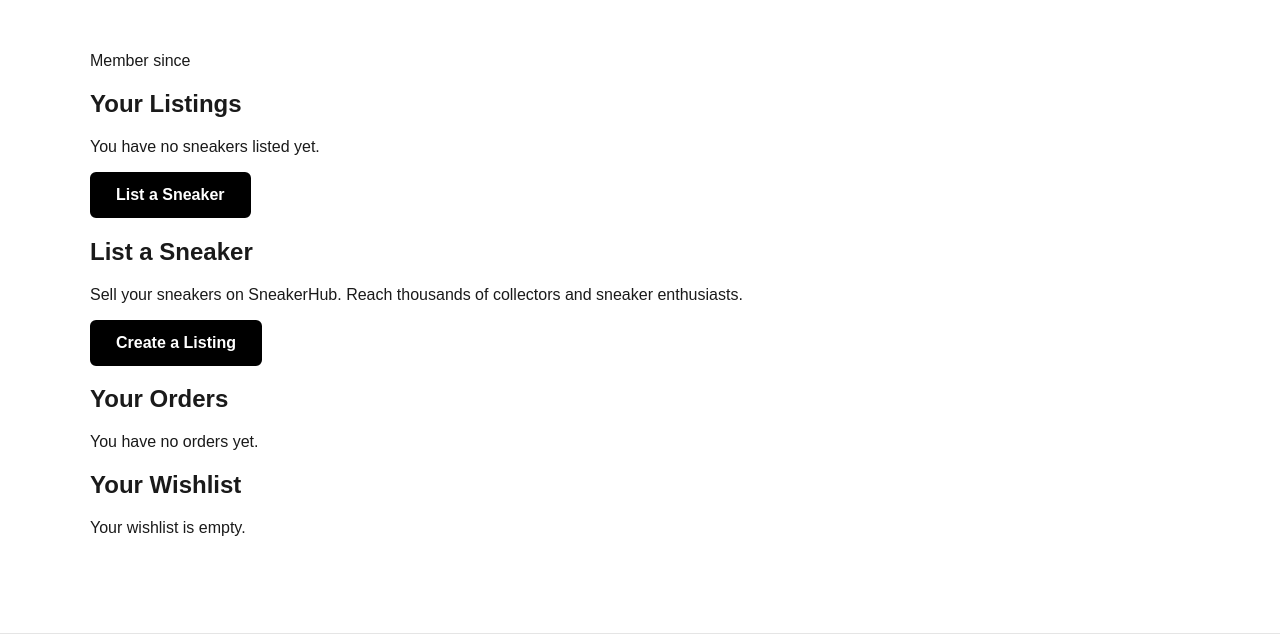
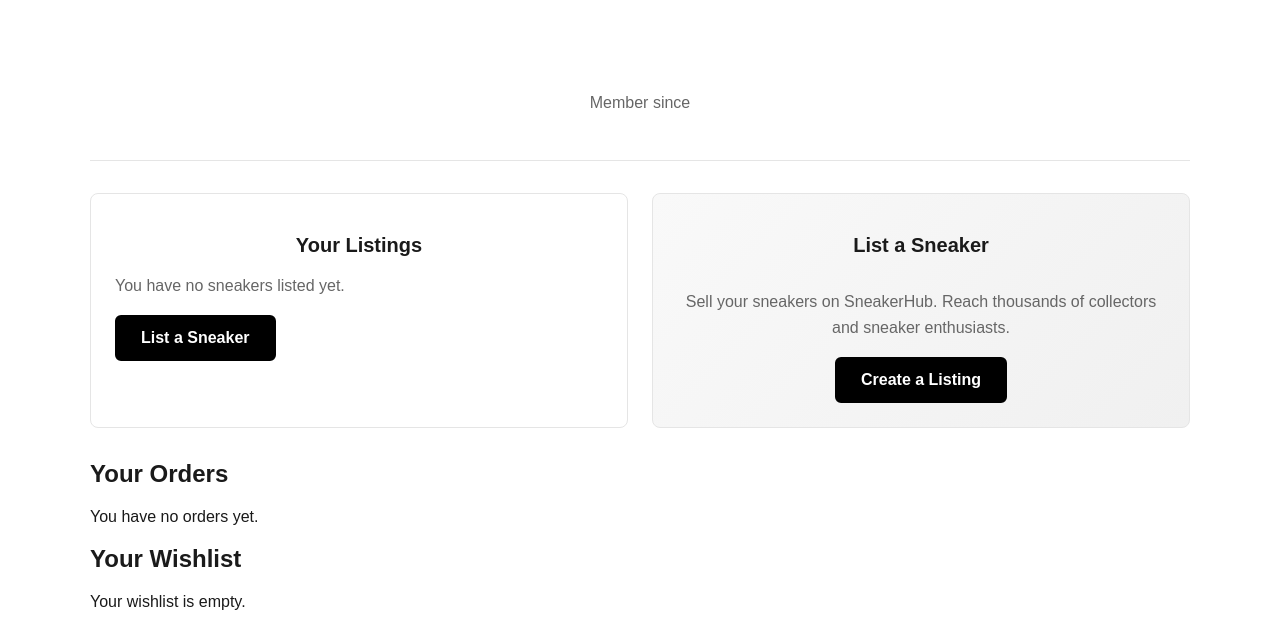
Before and after one commit to Ljkkj7/Milestone4, a Django app: page /account/2/ in a window 1280 px wide. Shown: the part 61-695 px from the top of the page. Run offline with Django 5.2, Linux system fonts and the light colour scheme.

Commit message:
Styling for listings section in profile.html

```diff
--- a/sneakerhub/static/css/styles.css
+++ b/sneakerhub/static/css/styles.css
@@ -445,3 +445,133 @@ body {
 .auth-footer a:hover {
         text-decoration: underline;
     }
+
+/* ---------------------------
+   PROFILE PAGE STYLING
+---------------------------- */
+
+.profile-section {
+        text-align: center;
+        padding: 32px 0;
+        border-bottom: 1px solid #e5e5e5;
+        margin-bottom: 32px;
+    }
+
+    .profile-header h1 {
+        font-size: 36px;
+        font-weight: bold;
+        margin-bottom: 8px;
+    }
+
+    .profile-subtitle {
+        color: #666;
+        font-size: 16px;
+    }
+
+    .profile-container {
+        margin-bottom: 48px;
+    }
+
+    .profile-grid {
+        display: grid;
+        grid-template-columns: 1fr;
+        gap: 24px;
+        margin-bottom: 32px;
+    }
+
+    @media (min-width: 768px) {
+        .profile-grid {
+            grid-template-columns: repeat(2, 1fr);
+        }
+    }
+
+    .profile-card {
+        border: 1px solid #e5e5e5;
+        border-radius: 8px;
+        padding: 24px;
+        background: #fff;
+        transition: box-shadow 0.2s ease;
+    }
+
+    .profile-card:hover {
+        box-shadow: 0 2px 8px rgba(0, 0, 0, 0.1);
+    }
+
+    .profile-card h2 {
+        text-align: center;
+        font-size: 20px;
+        font-weight: bold;
+        margin-bottom: 16px;
+    }
+
+    .profile-card p {
+        color: #666;
+        line-height: 1.6;
+    }
+
+    .profile-card-action {
+        display: flex;
+        flex-direction: column;
+        justify-content: center;
+        align-items: center;
+        text-align: center;
+        background: linear-gradient(135deg, #f9f9f9 0%, #f0f0f0 100%);
+    }
+
+    .profile-listings-grid {
+        display: grid;
+        grid-template-columns: repeat(auto-fill, minmax(150px, 1fr));
+        gap: 16px;
+    }
+
+    .profile-listing-item {
+        border: 1px solid #e5e5e5;
+        border-radius: 6px;
+        padding: 12px;
+        text-align: center;
+        transition: transform 0.2s ease;
+    }
+
+    .profile-listing-item:hover {
+        transform: translateY(-4px);
+        box-shadow: 0 4px 12px rgba(0, 0, 0, 0.08);
+    }
+
+    .listing-thumb,
+    .listing-thumb-placeholder {
+        width: 100%;
+        height: 120px;
+        object-fit: cover;
+        border-radius: 4px;
+        margin-bottom: 8px;
+        background: #f0f0f0;
+        display: flex;
+        align-items: center;
+        justify-content: center;
+        color: #999;
+    }
+
+    .profile-listing-item h3 {
+        font-size: 14px;
+        font-weight: 600;
+        margin: 8px 0 4px 0;
+    }
+
+    .listing-size {
+        font-size: 12px;
+        color: #999;
+    }
+
+    .listing-price {
+        font-weight: bold;
+        margin: 8px 0;
+    }
+
+    .listing-actions {
+        margin-top: 8px;
+    }
+
+    .listing-actions a {
+        display: inline-block;
+        font-size: 12px;
+    }
```
